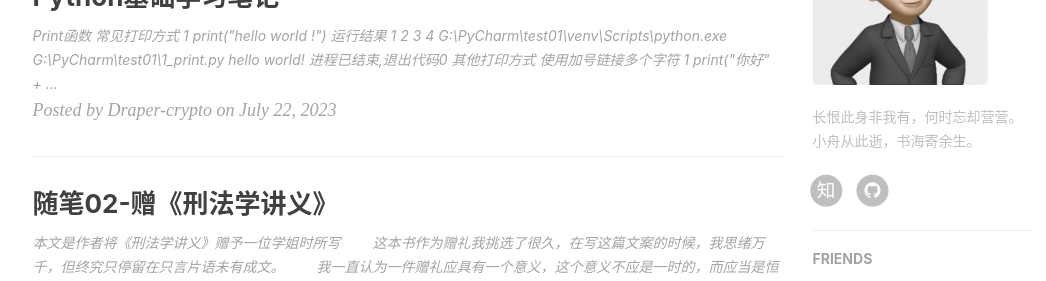
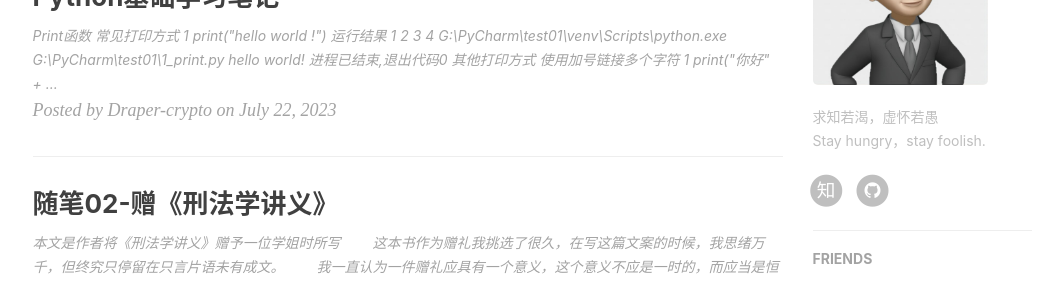
Before and after one commit to Draper-crypto/Draper-crypto.github.io, a Jekyll site: the page built from index.html, in a window 1280 px wide and 900 px high, scrolled down 685 px. Shown: the part 152-433 px from the top of the window, without its empty margins (135-1181 px from the left). Built offline with Jekyll 4.4.1, drawn with Linux system fonts in a browser that asks for light colours; nearby versions of some CDN libraries; the list of posts is cut into pages by our own code; comment, search, counter and statistics services are not loaded.

Commit message:
Update _config.yml

```diff
--- a/_config.yml
+++ b/_config.yml
@@ -68,7 +68,7 @@ ga_domain: auto # 默认的是 auto, 这里我是自定义了的域名，你如
 
 # Sidebar settings
 sidebar: true # whether or not using Sidebar.
-sidebar-about-description: "长恨此身非我有，何时忘却营营。<br> 小舟从此逝，书海寄余生。"
+sidebar-about-description: "求知若渴，虚怀若愚<br>Stay hungry，stay foolish."
 sidebar-avatar: https://www.draper-crypto.top/img/about.jpg # use absolute URL, seeing it's used in both `/` and `/about/`
 
 # Featured Tags
```
